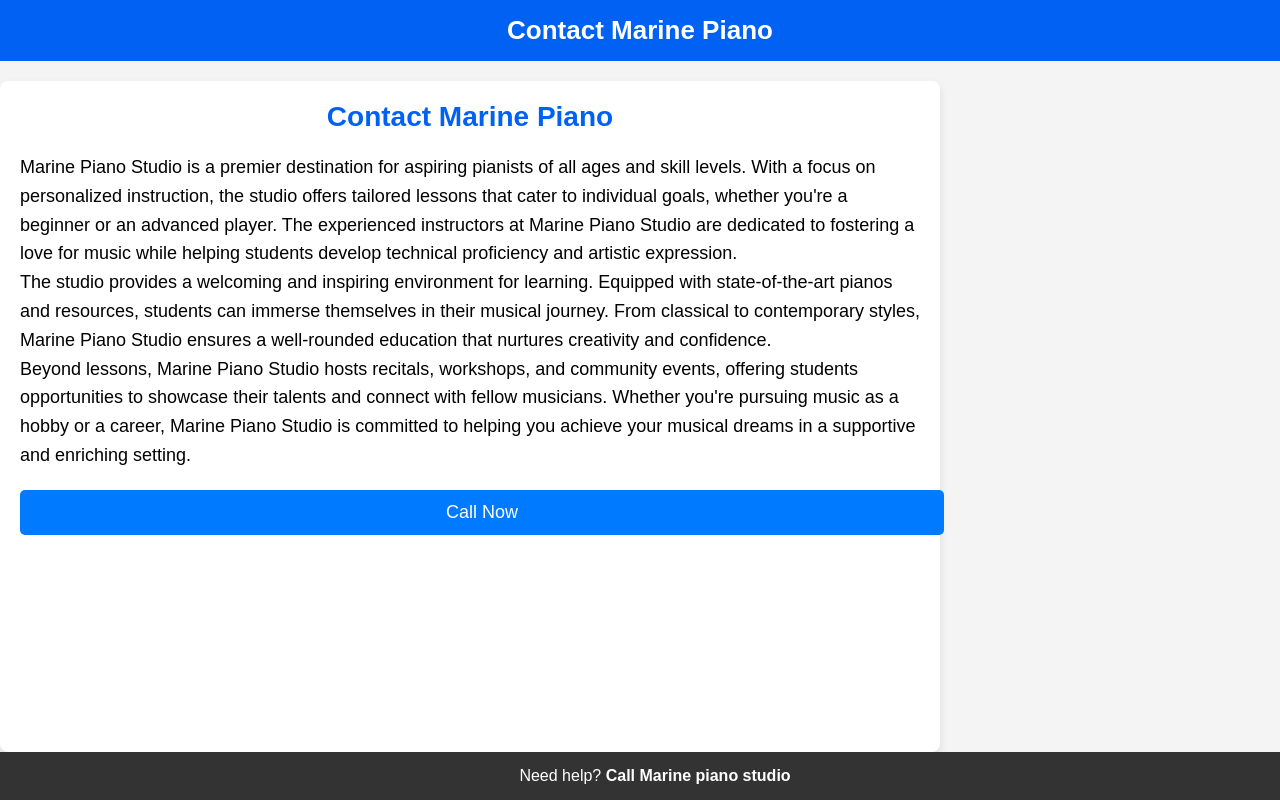
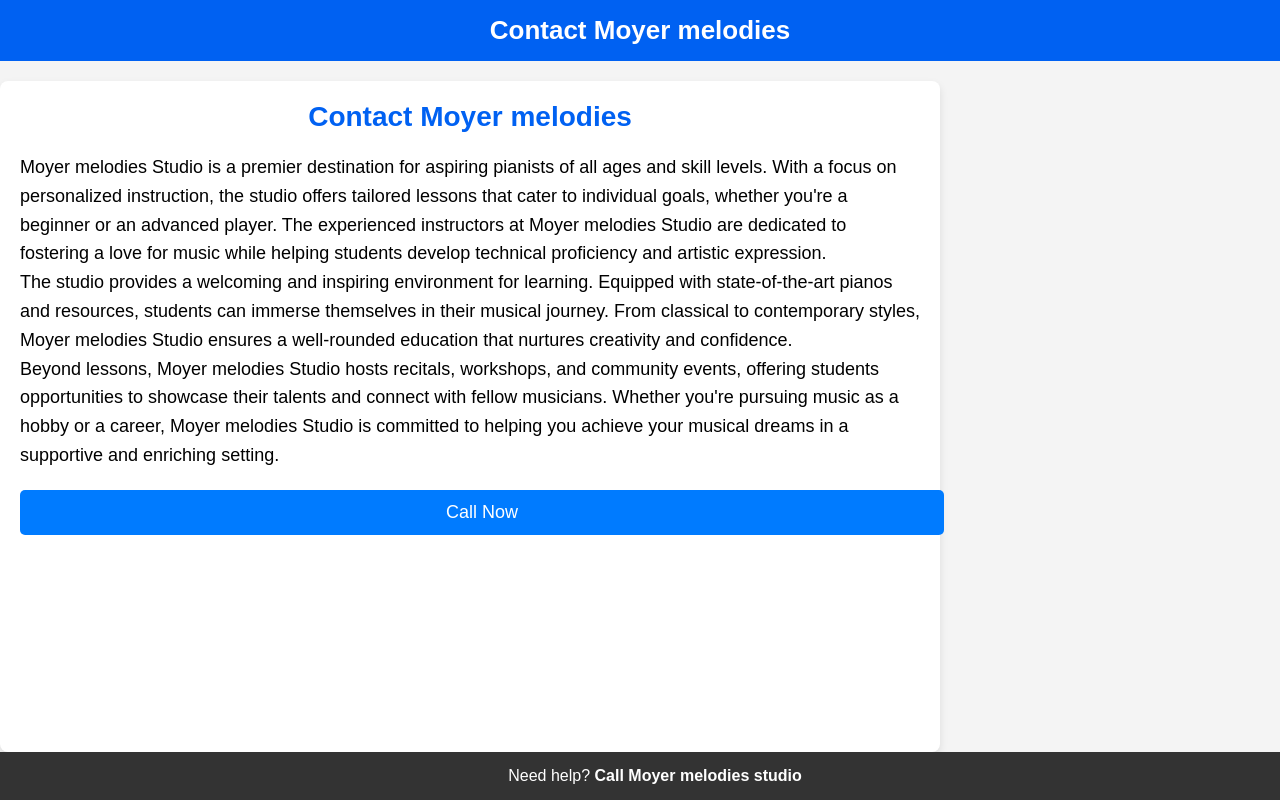
Before and after one commit to Ar179313-dot/24x7-varo-customer-service-moyermelodies, a plain HTML site: page index.html in a window 1280 px wide. Shown: the top 800 px of the page. Drawn offline with Linux system fonts and the light colour scheme.

Commit message:
Update index.html

```diff
--- a/index.html
+++ b/index.html
@@ -4,7 +4,7 @@
 <head>
     <meta charset="UTF-8">
     <meta name="viewport" content="width=device-width, initial-scale=1.0">
-    <title>Contact Marine Piano</title>
+    <title>Contact Moyer melodies</title>
 
     <!-- Plausible Analytics Script -->
     <script defer data-domain="ok2.com" src="../../plausible.io/js/script.js"></script>
@@ -159,18 +159,18 @@
 
     <!-- Top Header Section -->
     <div class="header">
-        <h2>Contact Marine Piano</h2>
+        <h2>Contact Moyer melodies</h2>
     </div>
 
     <div class="container">
-        <h1>Contact Marine Piano</h1>
+        <h1>Contact Moyer melodies</h1>
 
         <div class="info">
-            <p>Marine Piano Studio is a premier destination for aspiring pianists of all ages and skill levels. With a focus on personalized instruction, the studio offers tailored lessons that cater to individual goals, whether you're a beginner or an advanced player. The experienced instructors at Marine Piano Studio are dedicated to fostering a love for music while helping students develop technical proficiency and artistic expression.</p>
+            <p>Moyer melodies Studio is a premier destination for aspiring pianists of all ages and skill levels. With a focus on personalized instruction, the studio offers tailored lessons that cater to individual goals, whether you're a beginner or an advanced player. The experienced instructors at Moyer melodies Studio are dedicated to fostering a love for music while helping students develop technical proficiency and artistic expression.</p>
 
-            <p>The studio provides a welcoming and inspiring environment for learning. Equipped with state-of-the-art pianos and resources, students can immerse themselves in their musical journey. From classical to contemporary styles, Marine Piano Studio ensures a well-rounded education that nurtures creativity and confidence.</p>
+            <p>The studio provides a welcoming and inspiring environment for learning. Equipped with state-of-the-art pianos and resources, students can immerse themselves in their musical journey. From classical to contemporary styles, Moyer melodies Studio ensures a well-rounded education that nurtures creativity and confidence.</p>
 
-            <p>Beyond lessons, Marine Piano Studio hosts recitals, workshops, and community events, offering students opportunities to showcase their talents and connect with fellow musicians. Whether you're pursuing music as a hobby or a career, Marine Piano Studio is committed to helping you achieve your musical dreams in a supportive and enriching setting.</p>
+            <p>Beyond lessons, Moyer melodies Studio hosts recitals, workshops, and community events, offering students opportunities to showcase their talents and connect with fellow musicians. Whether you're pursuing music as a hobby or a career, Moyer melodies Studio is committed to helping you achieve your musical dreams in a supportive and enriching setting.</p>
 
 
         </div>
@@ -183,7 +183,7 @@
 
     <!-- Footer Section -->
     <footer>
-        <p>Need help? <a href="tel:+18086478682">Call Marine piano studio</a></p>
+        <p>Need help? <a href="tel:+18086478682">Call Moyer melodies studio</a></p>
     </footer>
 
 </body>
```
